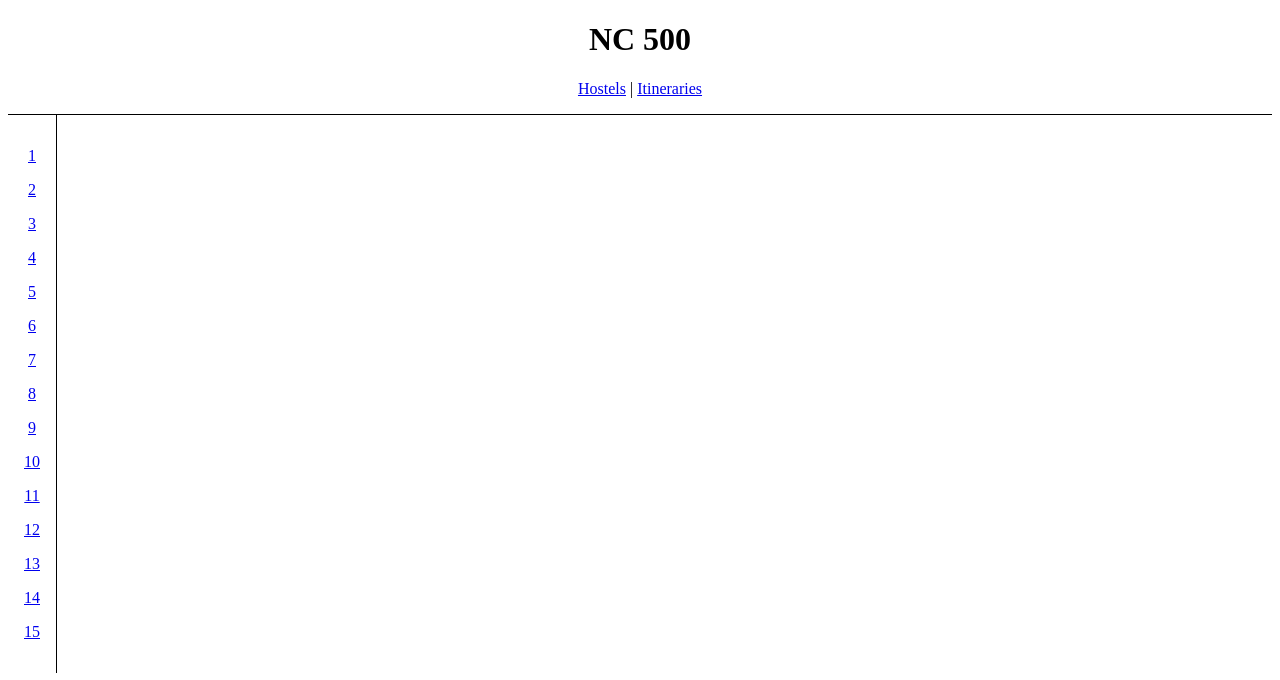
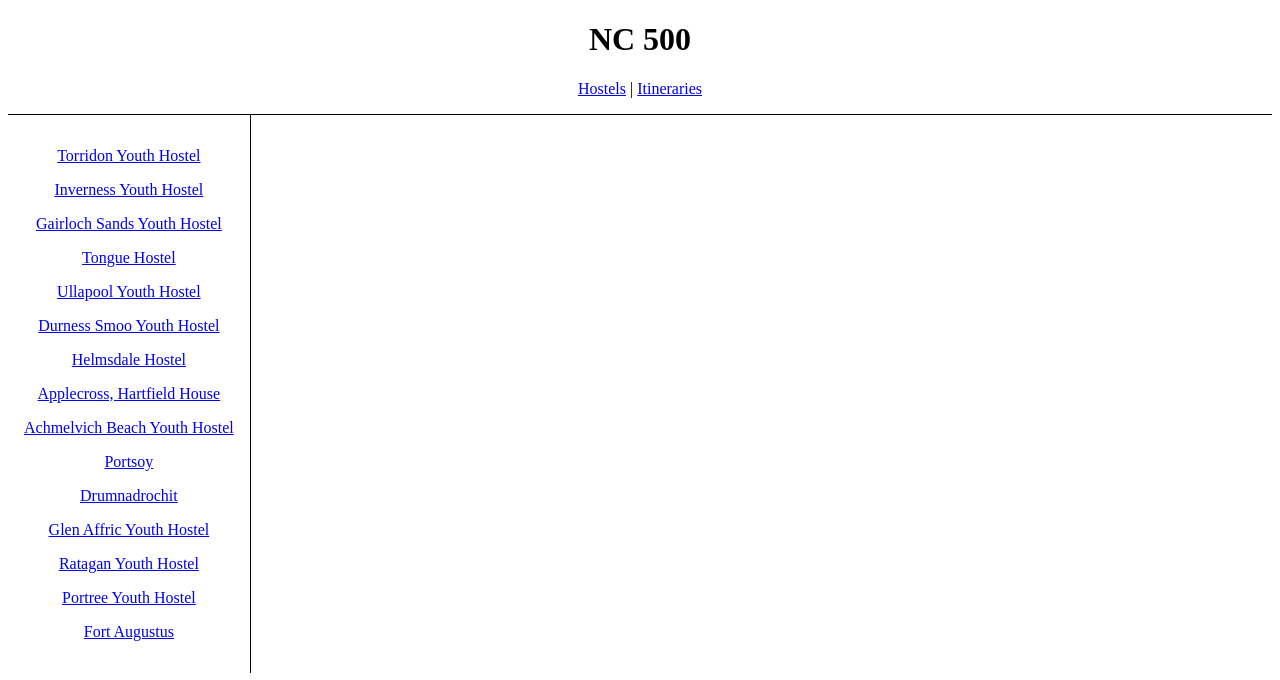
Before and after one commit to J-JohnWills/nc-500, a React (Create React App) app: page /hostels in a window 1280 px wide. Shown: the top 680 px of the page. Built offline with nearby package versions, Linux system fonts and the light colour scheme.

Commit message:
Change display of links in hostel nav from ID
Changed what the nav links in the Hostels page display from a number
to the name of the hostel.

Little change, but no-one views a list of items by it's ID...

```diff
--- a/src/components/hostels/Hostels.jsx
+++ b/src/components/hostels/Hostels.jsx
@@ -18,7 +18,7 @@ export default function Hostels() {
             to={`/hostels/${hostel.id}`}
             key={hostel.id}
           >
-            {hostel.id}
+            {hostel.name}
           </Link>
         ))}
       </nav>
```
